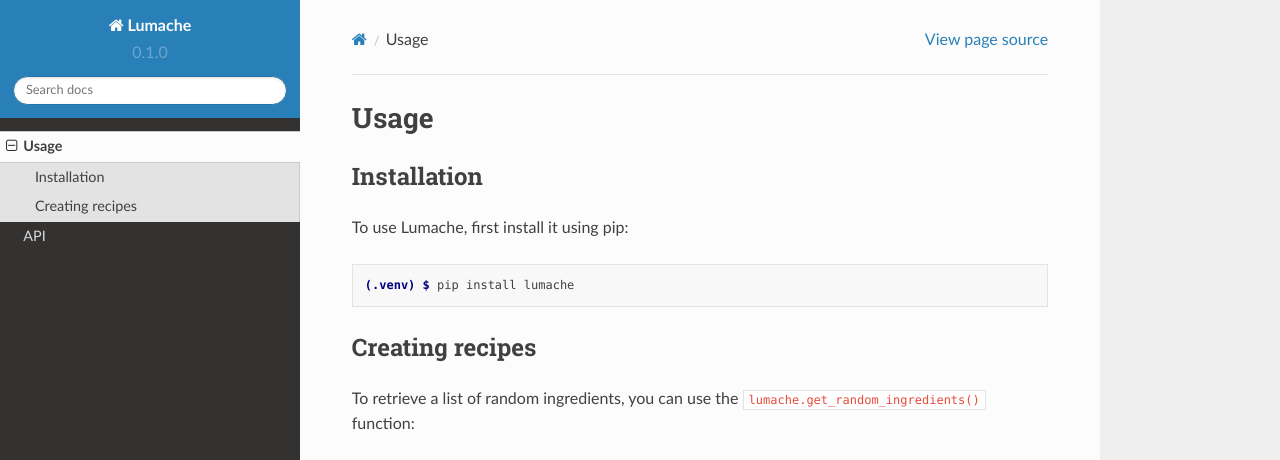
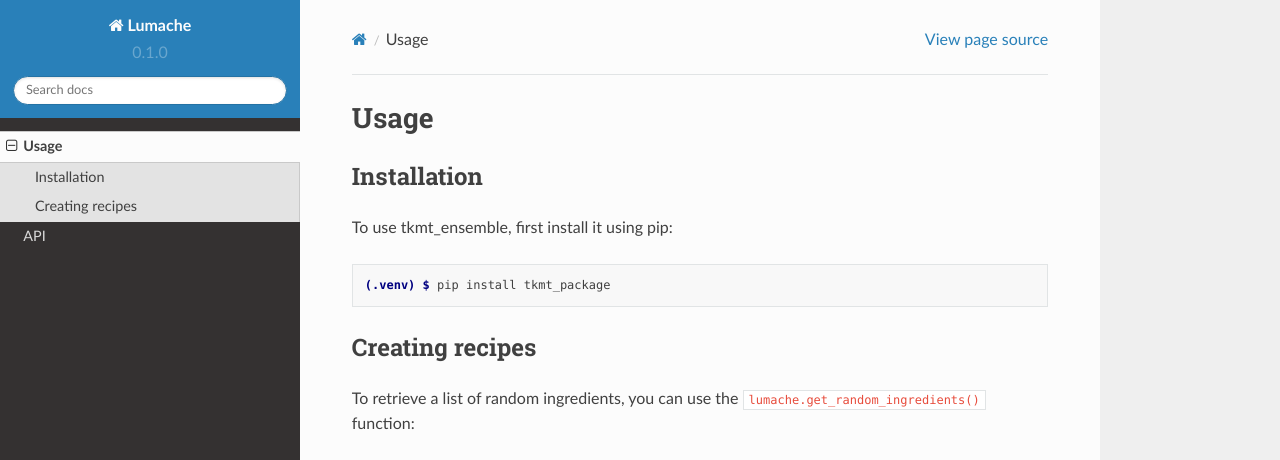
Before and after one commit to tkmtpackage/tkmt_ensemble, a Sphinx documentation site: the page built from docs/source/usage.rst, in a window 1280 px wide and 1095 px high. Shown: the top 460 px of the window. Built offline with Sphinx 7.4.7 and the Read the Docs theme 2.0.0, drawn with Linux system fonts in a browser that asks for light colours; grey boxes are pictures that could not be loaded.

Commit message:
Update usage.rst

```diff
--- a/docs/source/usage.rst
+++ b/docs/source/usage.rst
@@ -6,11 +6,11 @@ Usage
 Installation
 ------------
 
-To use Lumache, first install it using pip:
+To use tkmt_ensemble, first install it using pip:
 
 .. code-block:: console
 
-   (.venv) $ pip install lumache
+   (.venv) $ pip install tkmt_package
 
 Creating recipes
 ----------------
```
